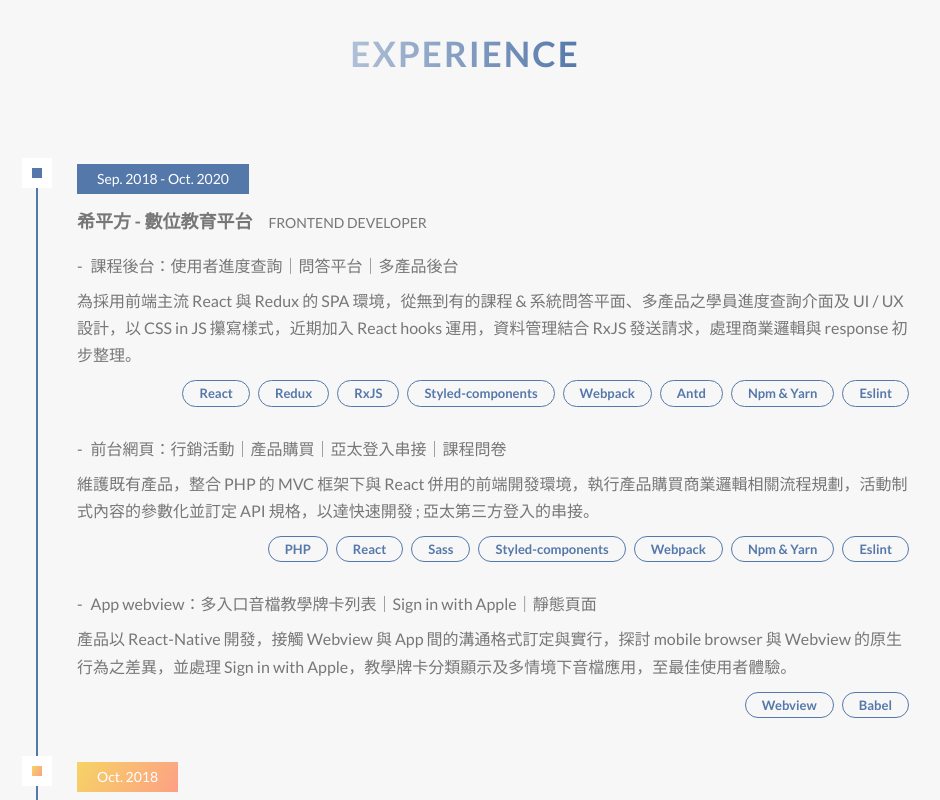
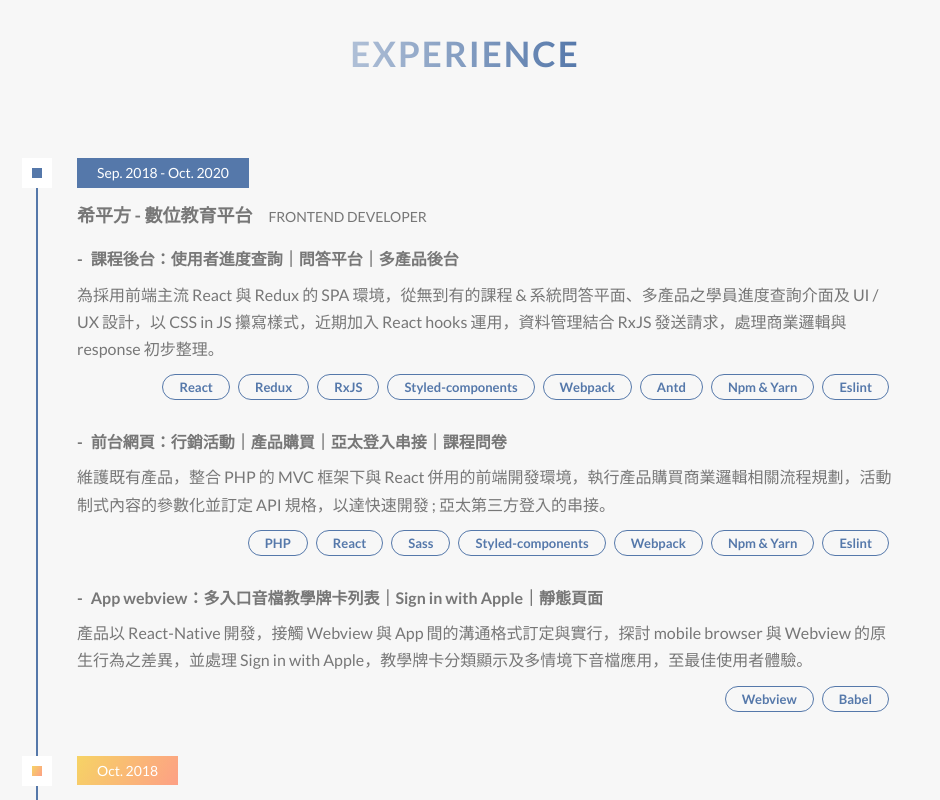
Before and after one commit to Yipeechen/resume, a React app: page /resume in a window 1280 px wide. Shown: the part 2460-3260 px from the top of the page, without its empty margins (175-1115 px from the left). Built offline with nearby package versions, Linux system fonts and the light colour scheme; some icons are missing; the HTML template or start-up script is replaced by a standard one.

Commit message:
feat: add read more buttons for mobile device

```diff
--- a/src/features/Resume/ResumeAbout/index.js
+++ b/src/features/Resume/ResumeAbout/index.js
@@ -9,7 +9,7 @@ const Container = styled.section`
   padding: 25rem 0 30rem 0;
   margin-top: -20vh;
   ${({ theme }) => theme.mobile`
-    padding: 15rem 0 15rem 0;
+    padding: 20rem 0 15rem 0;
   `}
 `;
 const StyledWrapper = styled.div`
@@ -43,6 +43,7 @@ const StyledAvatarImg = styled.img.attrs({
     width: 100%;
     transform: translate(0, 0);
     margin-bottom: 2.4rem;
+    border-radius: 50%;
   `}
 `;
 const StyledAvatarBordered = styled.div`
@@ -64,14 +65,15 @@ const StyledAvatarBordered = styled.div`
       height: 33vw;
     `}
     ${({ theme }) => theme.mobile`
-      border-width: 0px;
+      display: none;
     `}
   }
 `;
 const StyledAvatar = styled.div`
   width: 50%;
   ${({ theme }) => theme.mobile`
-    width: 100%;
+    width: 75%;
+    text-align: center;
   `}
 
   ${({ theme }) => theme.hoverable`
@@ -87,6 +89,7 @@ const StyledAvatar = styled.div`
         `}
         ${({ theme }) => theme.mobile`
           transform: translate(0%, 0%);
+          outline: 0rem solid ${({ theme }) => theme.color.secondaryOpLevel5};
         `}
       }
 
@@ -195,7 +198,7 @@ const resumeAbout = () => (
             activeClass="active"
             to="section_skills"
             smooth
-            offset={200}
+            offset={0}
             duration={500}
           >
             What I learn
--- a/src/features/Resume/ResumeExperience/index.js
+++ b/src/features/Resume/ResumeExperience/index.js
@@ -1,4 +1,4 @@
-import React from 'react';
+import React, { useState } from 'react';
 import { PropTypes } from 'prop-types';
 import styled from 'styled-components';
 
@@ -12,7 +12,7 @@ const Container = styled.section`
     margin-top: -15vh;
   `}
   ${({ theme }) => theme.mobile`
-    padding: 15rem 0 1rem 0;
+    padding: 20rem 0 1rem 0;
   `}
 `;
 const StyledWrapper = styled.ul`
@@ -40,7 +40,7 @@ const StyledWrapper = styled.ul`
 `;
 const StyledEventIcon = styled.label`
   transition: all 0.2s ease-in;
-  outline: 10px solid ${({ theme }) => theme.color.white};
+  outline: 1rem solid ${({ theme }) => theme.color.white};
   display: block;
   margin: 0.5rem 0.5rem 0.5rem -0.5rem;
   position: absolute;
@@ -50,10 +50,10 @@ const StyledEventIcon = styled.label`
   height: 1rem;
 `;
 const StyledEventBox = styled.div`
-  padding: 2rem 4rem 2rem 2rem;
+  padding: 2rem 4rem 2rem 4rem;
   position: relative;
-  top: -1.875rem;
-  left: 4rem;
+  top: -2.5rem;
+  left: 2rem;
 `;
 const StyledEventPeriod = styled.p`
   transition: box-shadow 0.5s ease-in 0.1s;
@@ -96,19 +96,24 @@ const StyledEventWrapper = styled.div`
 `;
 const StyledEventSubTitle = styled.span`
   font-size: 1.4rem;
-  margin: 0 16px;
+  margin: 0 1.6rem;
   font-weight: 500;
   display: inline-block;
+  ${({ theme }) => theme.mobile`
+    display: block;
+    margin: .4rem 0 0;
+  `}
 `;
 const StyledEventContent = styled.div`
 `;
 const StyledEventContentHeading = styled.h5`
   margin-bottom: .8rem;
+  font-weight: 600;
 
   &::before {
     content: '\- ';
     display: inline-block;
-    margin: 0 8px 0 0;
+    margin: 0 .8rem 0 0;
   }
 `;
 const StyledEventContentSkills = styled.div`
@@ -116,13 +121,16 @@ const StyledEventContentSkills = styled.div`
   flex-wrap: wrap;
   justify-content: flex-end;
   margin-top: .8rem;
+  ${({ theme }) => theme.mobile`
+    margin-top: ${({ expanded }) => expanded ? '4.8rem' : '.8rem'};
+  `}
 `;
 const StyledEventContentSkill = styled.span`
-  border: 1px solid ${({ theme }) => theme.color.primaryDark};
-  margin: 4px;
-  padding: 1px 16px;
-  border-radius: 50px;
-  font-size: 13px;
+  border: .1rem solid ${({ theme }) => theme.color.primaryDark};
+  margin: .4rem;
+  padding: .1rem 1.6rem;
+  border-radius: 5rem;
+  font-size: 1.3rem;
   color: ${({ theme }) => theme.color.primaryDark};
   font-weight: 600;
 `;
@@ -131,8 +139,71 @@ const StyledEventContentPart = styled.div`
     margin-bottom: 2.4rem;
   }
 `;
+const StyledEventContentParagraph = styled.p`
+  ${({ theme }) => theme.mobile`
+    position: relative;
+    max-height: ${({ expanded }) => expanded ? '80rem' : '11rem'};
+    overflow: ${({ expanded }) => expanded ? 'visible' : 'hidden'};
+    transition: all .3s;
 
-const Event = ({ period, title, subTitle, content, isHightLight }) => (
+    &::before {
+      content: '';
+      width: 100%;
+      height: 100%;
+      position: absolute;
+      left: 0;
+      top: 0;
+      background: ${({ expanded, theme }) => expanded
+    ? 'none' : `linear-gradient(to bottom, #ffffff00, ${theme.color.bgPrimary})`};
+      transition: all .3s;
+    }
+  `}
+`;
+const StyledEventContentParagraphRead = styled.span`
+  display: none;
+  ${({ theme }) => theme.mobile`
+    display: block;
+    width: 3rem;
+    height: 3rem;
+    position: absolute;
+    left: 50%;
+    bottom: ${({ expanded }) => expanded ? '-3.5rem' : '.8rem'};
+    text-align: center;
+    border: 2px solid ${({ expanded, theme }) => expanded ? theme.color.primaryDark : theme.color.primary};
+    background-color: ${({ expanded, theme }) => expanded ? theme.color.bgPrimary : theme.color.primary};
+    color: ${({ theme }) => theme.color.white};
+    font-weight: bold;
+    line-height: 1.5;
+    border-radius: 50%;
+    cursor: pointer;
+    transform: ${({ expanded }) => expanded ? 'rotate(180deg) translate(-50%, 0)' : 'translate(-50%, 0)'};
+    transform-origin: left;
+
+    &::after {
+      content: '';
+      border: solid ${({ expanded, theme }) => expanded ? theme.color.primaryDark : theme.color.white};
+      border-width: 0 3px 3px 0;
+      border-bottom-right-radius: 2px;
+      display: inline-block;
+      padding: 4px;
+      position: absolute;
+      top: 50%;
+      left: 50%;
+      transform: translate(-50%, calc(-50% - 2px)) rotate(45deg);
+      transform-origin: center;
+    }
+  `}
+`;
+
+const Event = ({ period, title, subTitle, content, isHightLight }) => {
+  const [selected, setSelected] = useState([]);
+
+  const handleReadBtnOnPress = index => {
+    const isSelected = selected.some(idx => idx === index);
+    setSelected(isSelected ? selected.filter(idx => idx !== index) : [...selected, index]);
+  };
+
+  return (
     <StyledEventWrapper isHightLight={isHightLight}>
       <StyledEventIcon />
       <StyledEventBox>
@@ -155,8 +226,19 @@ const Event = ({ period, title, subTitle, content, isHightLight }) => (
                 </StyledEventContentHeading>)
                 : null
               }
+              <StyledEventContentParagraph
+                expanded={selected.some(idx => idx === i)}
+                onClick={() => handleReadBtnOnPress(i)}
+              >
                 {part.body ?? part}
-            <StyledEventContentSkills>
+                <StyledEventContentParagraphRead
+                  expanded={selected.some(idx => idx === i)}
+                  onClick={() => handleReadBtnOnPress(i)}
+                />
+              </StyledEventContentParagraph>
+              <StyledEventContentSkills
+                expanded={selected.some(idx => idx === i)}
+              >
                 {part?.skills?.map((skill, i) => (
                   <StyledEventContentSkill key={i}>
                     {skill}
@@ -168,6 +250,7 @@ const Event = ({ period, title, subTitle, content, isHightLight }) => (
       </StyledEventBox>
     </StyledEventWrapper>
   );
+};
 Event.propTypes = {
   content: PropTypes.array,
   isHightLight: PropTypes.bool,
--- a/src/features/Resume/ResumeSkills/index.js
+++ b/src/features/Resume/ResumeSkills/index.js
@@ -55,6 +55,7 @@ const StyledCard = styled.div`
   `}
   ${({ theme }) => theme.mobile`
     width: 100%;
+    padding: 2rem;
   `}
 
   &:not(:last-child) {
@@ -86,9 +87,17 @@ const StyledCardIcon = styled.i.attrs(({ className }) => ({
   );
   -webkit-background-clip: text;
   color: transparent;
+  ${({ theme }) => theme.mobile`
+    font-size: 5rem;
+    margin-bottom: -1.5rem;
+  `}
 `;
 const StyledCardListLi = styled.li`
   width: 100%;
+  ${({ theme }) => theme.mobile`
+    width: 50%;
+    display: inline-block;
+  `}
 `;
 const StyledCardList = styled.ul`
   ${({ isTwoColumn }) => isTwoColumn
--- a/src/features/Resume/ResumeWorks/index.js
+++ b/src/features/Resume/ResumeWorks/index.js
@@ -31,7 +31,7 @@ const StyledWorkWrapper = styled.li`
   width: 20%;
   ${({ theme }) => theme.mobile`
     width: 100%;
-    margin-bottom: .8rem;
+    margin-bottom: 1.8rem;
   `}
 `;
 const StyledWorkLink = styled.a.attrs(({ link }) => ({
@@ -79,6 +79,9 @@ const StyledInfoContent = styled.p`
   ${({ theme }) => theme.tablet_mobile`
     font-size: 1.4rem;
   `}
+  ${({ theme }) => theme.mobile`
+    font-weight: 600;
+  `}
 `;
 const StyledWorkImgWrapper = styled.figure`
   position: relative;
@@ -94,6 +97,12 @@ const StyledWorkImgWrapper = styled.figure`
 
   ${({ theme }) => theme.mobile`
     height: 15rem;
+    background: linear-gradient(
+      to bottom,
+      ${theme.color.white},
+      ${theme.color.transparent},
+      ${theme.color.blackOpLevel3}
+    );
   `}
 
   ${({ theme }) => theme.hoverable`
--- a/src/styles/theme.js
+++ b/src/styles/theme.js
@@ -17,6 +17,7 @@ const color = {
   blackOpLevel3: '#0000004d',
   blackOpLevel5: '#00000080',
   blackOpLevel6: '#00000099',
+  transparent: '#ffffff00',
 
   bgPrimary: '#f7f7f7',
 };
```
Lines whose indentation alone changed are shown as unchanged.
